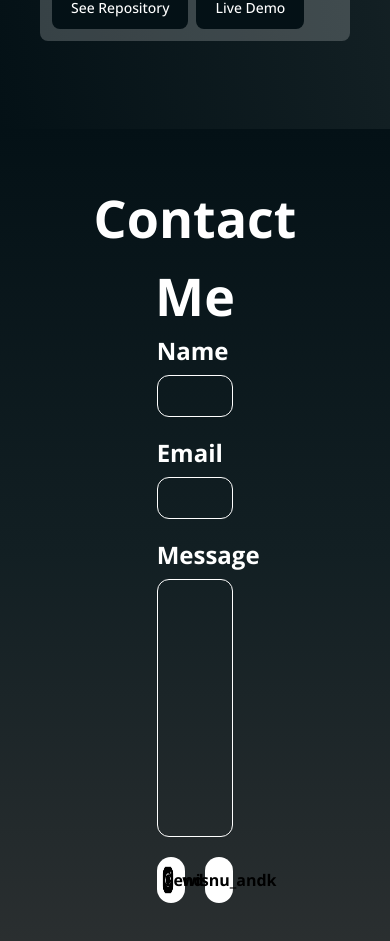
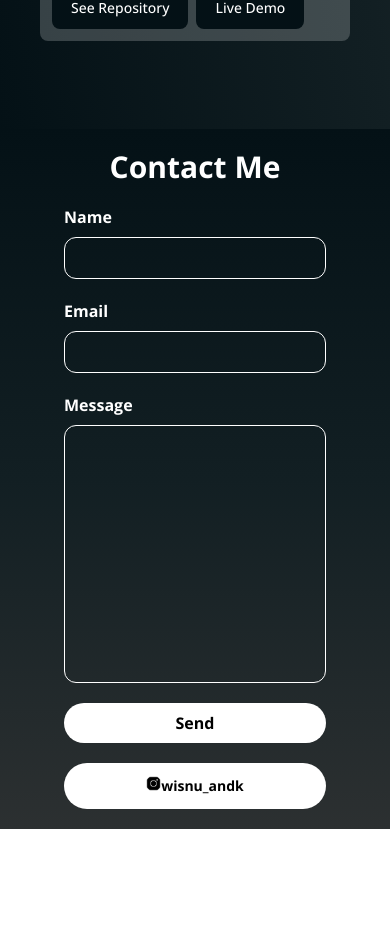
Before and after one commit to pendragonnn/personal-portfolio, a React (Vite) app: page / in a window 390 px wide. Shown: the part 4473-5414 px from the top of the page. After the commit the page ends 5302 px from the top, so only its background shows below. Built offline with nearby package versions, Linux system fonts and the light colour scheme.

Commit message:
feat: add responsive at contact section

```diff
--- a/src/components/ContactSection.jsx
+++ b/src/components/ContactSection.jsx
@@ -1,34 +1,35 @@
 import React from 'react'
 import InstagramLogo from '/logo/InstagramLogo.png'
+import { Button } from 'flowbite-react';
 
 export default function ContactSection() {
   return (
-    <div id='contact' className='h-screen bg-gradient-to-b from-[#041116] via-[#121F23] to-[#2C3031] px-20 flex flex-col items-center justify-center'>
+    <div id='contact' className='lg:h-screen h-fit bg-gradient-to-b from-[#041116] via-[#121F23] to-[#2C3031] md:px-20 px-16 flex flex-col items-center justify-center'>
       {/* title */}
-      <div className='text-white text-[52px] font-bold text-center'>
+      <div className='lg:text-[52px] md:text-5xl text-3xl font-bold text-white my-5'>
         Contact Me
       </div>
 
       {/* form */}
-      <form action="https://getform.io/f/2683a815-7b41-485c-982f-03e4a6f15e4a" method='POST' className='flex flex-col w-4/12'>
-        <label htmlFor="name" className='text-white text-2xl font-bold mb-2'>Name</label>
+      <form action="https://getform.io/f/2683a815-7b41-485c-982f-03e4a6f15e4a" method='POST' className='flex flex-col lg:w-4/12 w-full '>
+        <label htmlFor="name" className='text-white md:text-2xl text-base font-bold mb-2'>Name</label>
         <input type="text" id='name' name='name' className='rounded-xl bg-transparent border-white mb-5 text-white' required maxLength={30} />
 
-        <label htmlFor="email" className='text-white text-2xl font-bold mb-2'>Email</label>
+        <label htmlFor="email" className='text-white md:text-2xl text-base font-bold mb-2'>Email</label>
         <input type="email" id='email' name='email' className='rounded-xl bg-transparent border-white mb-5 text-white' required maxLength={50}/>
 
-        <label htmlFor="message" className='text-white text-2xl font-bold mb-2'>Message</label>
+        <label htmlFor="message" className='text-white md:text-2xl text-base font-bold mb-2'>Message</label>
         <textarea id='message' name='message' className='bg-transparent border-white rounded-xl text-white resize-none' rows={10} required />
 
         {/* button container */}
-        <div className='grid grid-cols-2 gap-x-5 my-5'>
+        <div className='grid md:grid-cols-2 grid-cols-1 md:gap-x-5 gap-y-5 my-5'>
           <button className='bg-white font-bold rounded-full p-2 w-full' type='submit'>Send</button>
-          <button type='submit' className='bg-white font-bold rounded-full p-2 w-full flex items-center justify-center gap-2'>
-            <img src={InstagramLogo} alt="instagram logo" className='h-[30px]' />
+          <Button className='bg-white font-bold rounded-full md:p-2 p-1 w-full flex items-center justify-center gap-2 text-black'>
+            <img src={InstagramLogo} alt="instagram logo" className='md:h-[30px] h-[15px]' />
             <div>
               wisnu_andk
             </div>
-          </button>
+          </Button>
         </div>
       </form>
     </div>
```
